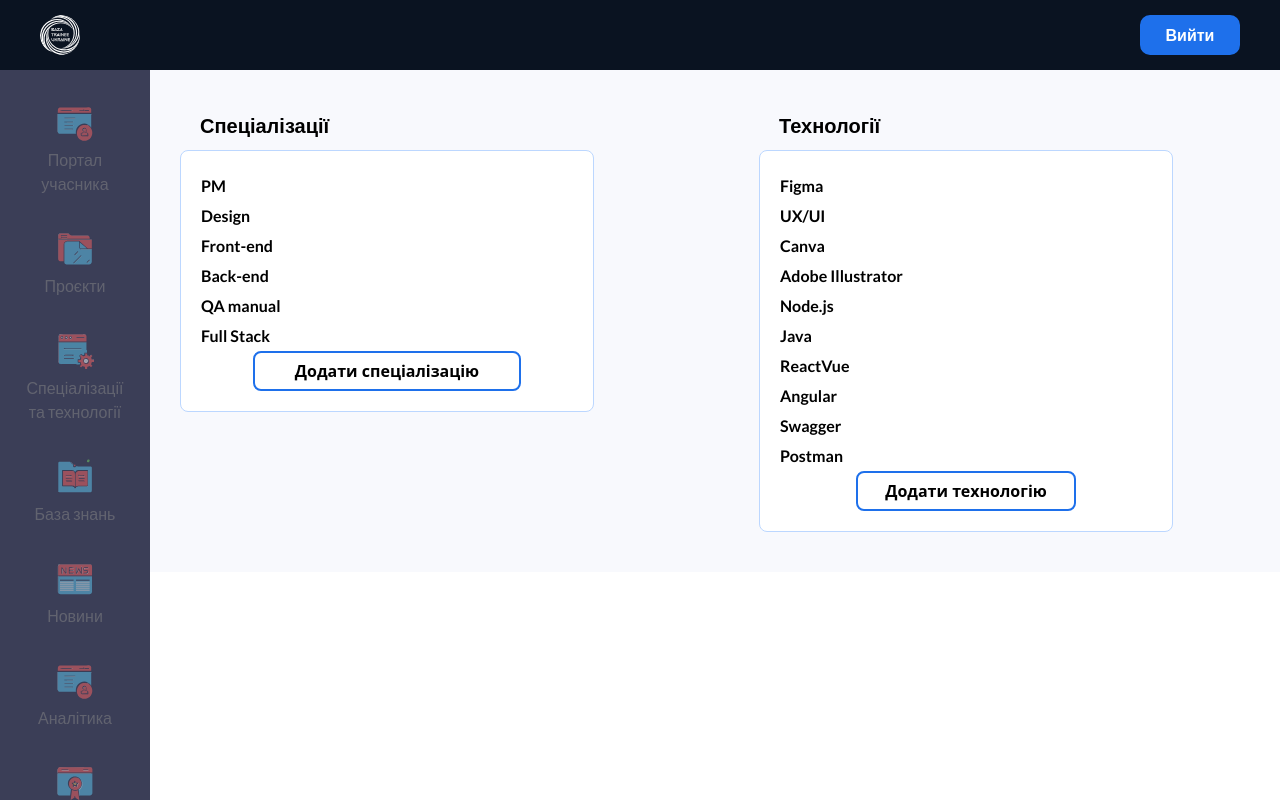
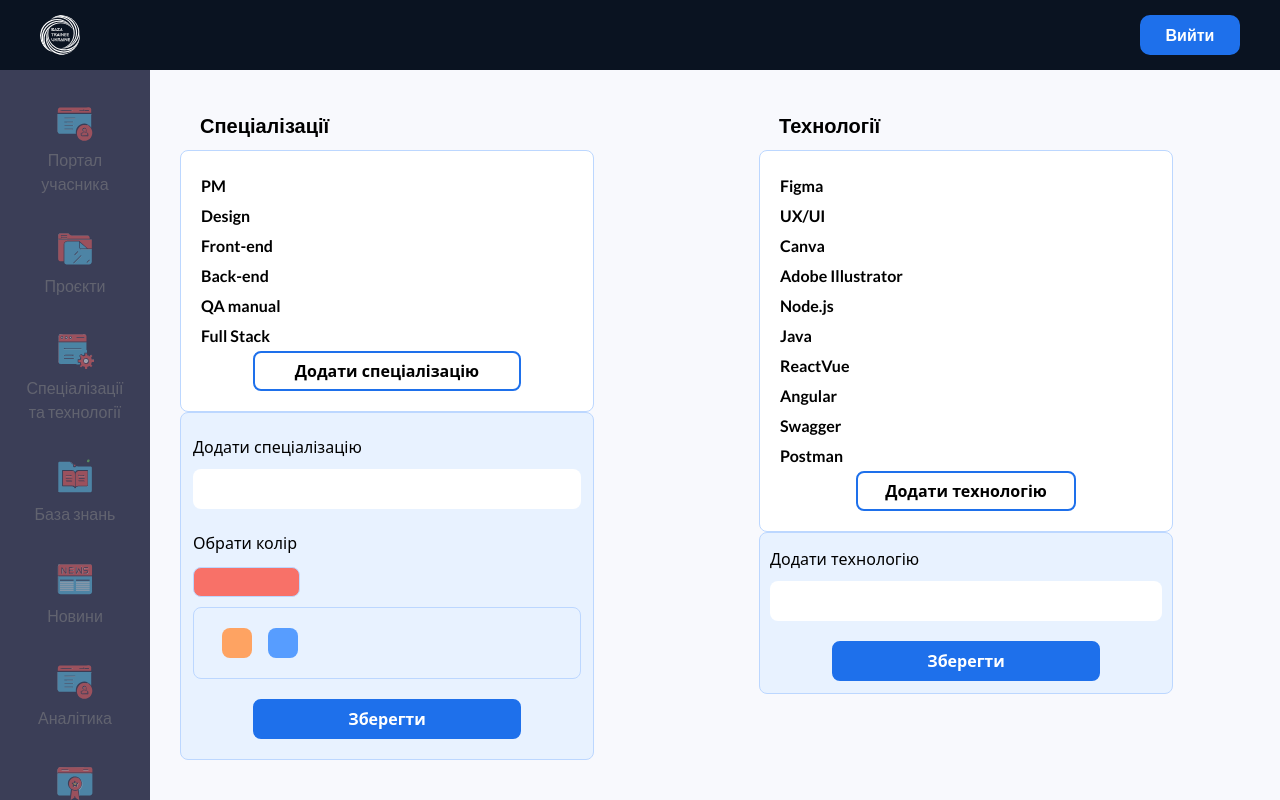
Before and after one commit to baza-trainee/baza-crm-frontend, a React (Vite) app: page /crm/spectechs in a window 1280 px wide. Built offline with nearby package versions, Linux system fonts and the light colour scheme; no server answers.

Commit message:
add color selector

```diff
--- a/src/pages/SpecTechs.tsx
+++ b/src/pages/SpecTechs.tsx
@@ -1,6 +1,19 @@
 import Button from '../components/Button';
+import { useForm } from 'react-hook-form';
+import { useState } from 'react';
 
 const SpecTechs = () => {
+  const [selectedColor, setSelectedColor] = useState<string>('#f87168');
+  const handleColorChange = (color: string) => {
+    setSelectedColor(color);
+  };
+
+  const { register, handleSubmit } = useForm();
+
+  const onSubmit = () => {
+    console.log('subm pressed');
+  };
+
   return (
     <div className="flex gap-[165px] font-lato font-bold text-[20px] leading-[30px] px-[30px] py-[40px] bg-light-blue-bg">
       <div>
@@ -18,7 +31,66 @@ const SpecTechs = () => {
             <Button label="Додати спеціалізацію" className="w-[268px]" />
           </div>
         </div>
-        <div></div>
+        <div className="text-[16px] font-semibold py-[20px] px-[12px] bg-input-normal-state border border-card-border rounded-lg">
+          <form onSubmit={handleSubmit(onSubmit)}>
+            <div className="flex flex-col">
+              <label className="font-Open Sans font-sans text-[16px] font-normal leading-[1.75] mb-[8px]">
+                Додати спеціалізацію
+              </label>
+              <input
+                {...register('specializationName')}
+                className="h-[40px] rounded-lg mb-[20px]"
+              ></input>
+            </div>
+            <div className="flex flex-col">
+              <label className="font-Open Sans font-sans text-[16px] font-normal leading-[1.75] mb-[10px]">
+                Обрати колір
+              </label>
+              {/* Chossed color */}
+              <div
+                className="w-[107px] h-[30px] rounded-lg border border-card-border mb-[10px]"
+                style={{ backgroundColor: selectedColor }}
+              ></div>
+              {/* Colors selector */}
+              <div className="flex space-x-4 border border-card-border rounded-lg px-[28px] py-[20px] mb-[20px]">
+                {/* full stack */}
+                <label className="cursor-pointer">
+                  <input
+                    type="radio"
+                    name="color"
+                    value="#fea362"
+                    className="hidden"
+                    onChange={() => handleColorChange('#fea362')}
+                  />
+                  <div
+                    className={`w-[30px] h-[30px] rounded-lg ${selectedColor === '#fea362' ? 'border-2 border-black' : ''}`}
+                    style={{ backgroundColor: '#fea362' }}
+                  ></div>
+                </label>
+                {/* color-pm */}
+                <label className="cursor-pointer">
+                  <input
+                    type="radio"
+                    name="color"
+                    value="#579dff"
+                    className="hidden"
+                    onChange={() => handleColorChange('#579dff')}
+                  />
+                  <div
+                    className={`w-[30px] h-[30px] rounded-lg ${selectedColor === '#579dff' ? 'border-2 border-black' : ''}`}
+                    style={{ backgroundColor: '#579dff' }}
+                  ></div>
+                </label>
+              </div>
+            </div>
+            <div className="flex justify-center">
+              <Button
+                label="Зберегти"
+                className="w-[268px] text-white bg-[#1e70eb]"
+              />
+            </div>
+          </form>
+        </div>
       </div>
       <div>
         <h1 className="px-[20px] mb-[10px]">Технології</h1>
@@ -39,6 +111,25 @@ const SpecTechs = () => {
             <Button label="Додати технологію" className="w-[220px]" />
           </div>
         </div>
+        <div className="text-[16px] font-semibold py-[12px] px-[10px] bg-input-normal-state border border-card-border rounded-lg">
+          <form onSubmit={handleSubmit(onSubmit)}>
+            <div className="flex flex-col">
+              <label className="font-Open Sans font-sans text-[16px] font-normal leading-[1.75] mb-[8px]">
+                Додати технологію
+              </label>
+              <input
+                {...register('technologyName')}
+                className="h-[40px] rounded-lg mb-[20px]"
+              ></input>
+            </div>
+            <div className="flex justify-center">
+              <Button
+                label="Зберегти"
+                className="w-[268px] text-white bg-[#1e70eb]"
+              />
+            </div>
+          </form>
+        </div>
       </div>
     </div>
   );
--- a/tailwind.config.js
+++ b/tailwind.config.js
@@ -44,6 +44,12 @@ export default {
         orange: '#f16600',
         'light-green': '#84e78d',
         'dark-green': '#14B541',
+        'color-designer': '#94c748',
+        'color-front-end': '#f5cd47',
+        'color-back-end': '#9f8fef',
+        'color-qa': '#f87168',
+        'color-full-stack': '#fea362',
+        'color-pm': '#579dff'
       },
     },
     screens: {
```
